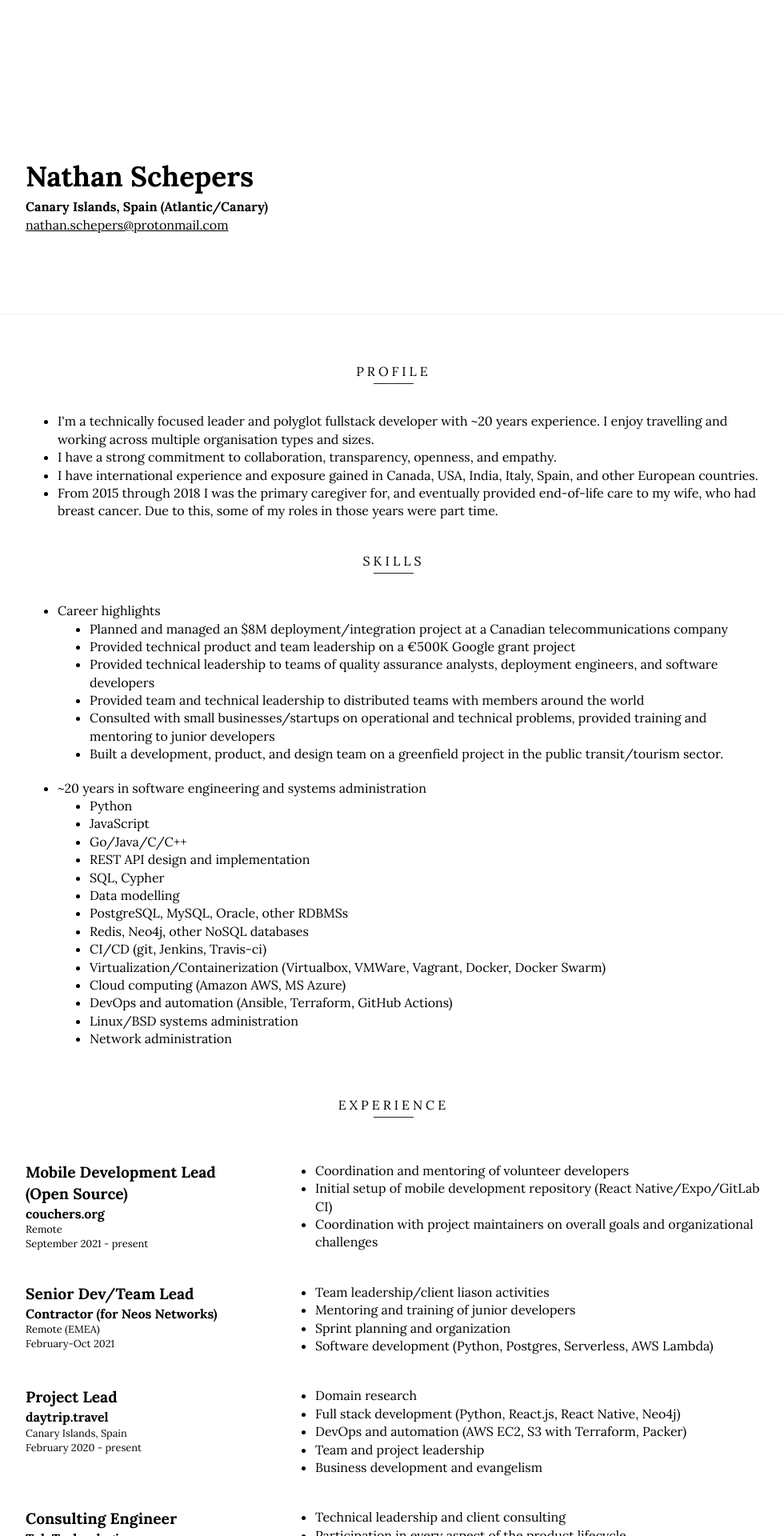
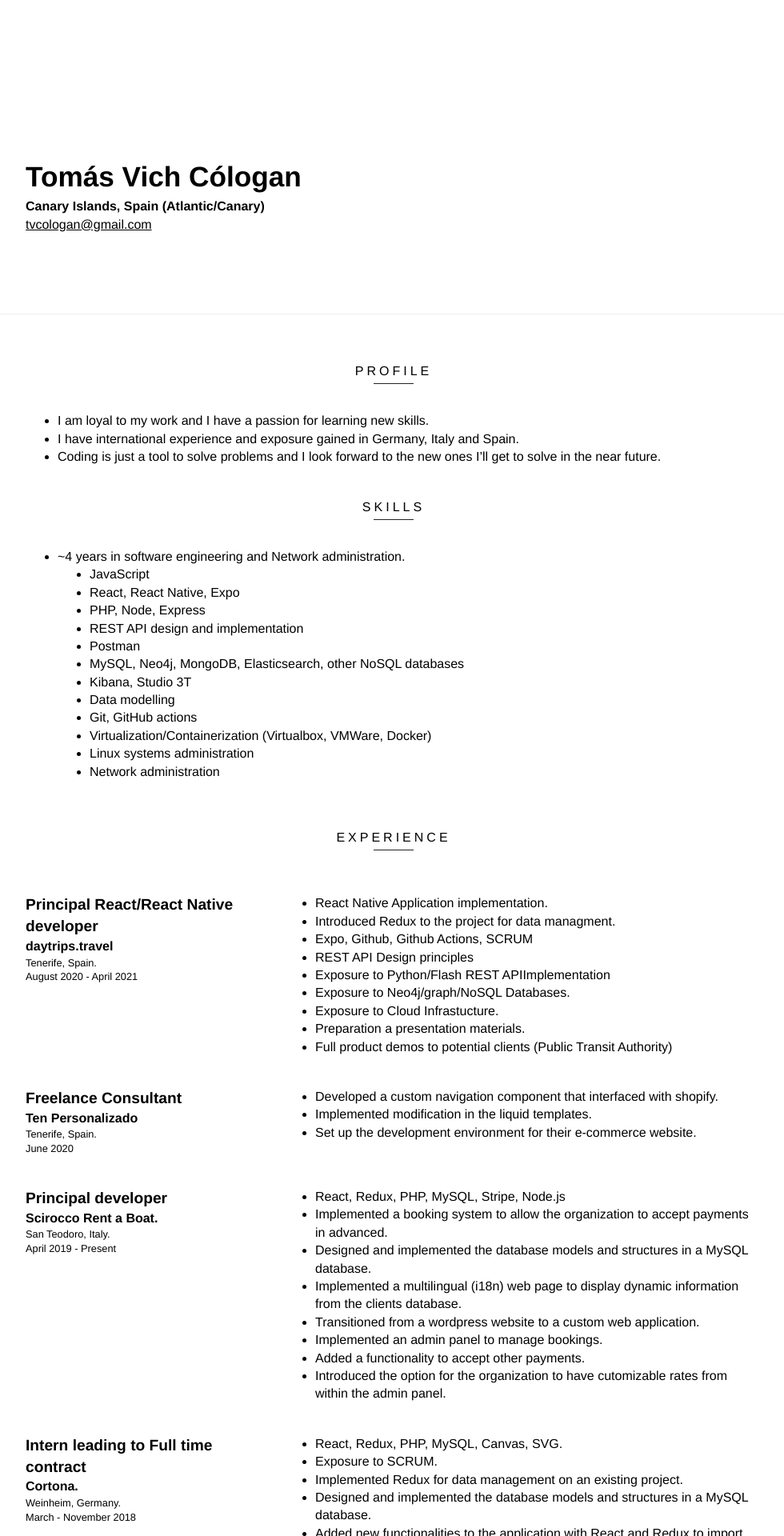
Before and after one commit to tvcologan/resume-site-jekyll, a Jekyll site: the page built from index.html, in a window 1280 px wide. Shown: the top 1920 px of the page at 80% size, without its empty margins (148-1128 px from the left). Built offline with Jekyll 4.4.1, drawn with Linux system fonts in a browser that asks for light colours; some of the changed text lies outside the part shown.

Commit message:
Edited data outsite deploy folder.

```diff
--- a/_config.yml
+++ b/_config.yml
@@ -1,20 +1,20 @@
 # Jekyll Resume Theme
 
 # Site settings
-title: Nathan Schepers
-email: nathan.schepers@protonmail.com
-description: Nathan Schepers - Resume
+title: Tomás Vich Cólogan
+email: tvcologan@gmail.com
+description: Tomás Vich Cólogan - Resume
 baseurl:
-url: "http://nathanschepers.ca/"
-name: Nathan Schepers
+url: "https://tvcologan.com/resume"
+name: Tomás Vich Cólogan
 job: software engineer
 location: Canary Islands, Spain (Atlantic/Canary)
 languages:
 twitter_username:
 github_username:
 codepen_username:
-linkedin_username: nathanschepers
-email_address: nathan.schepers@protonmail.com
+linkedin_username: tomas-vich-cologan-6b0a73140
+email_address: tvcologan@gmail.com
 
 # Build settings
 markdown: kramdown
--- a/_data/jobs.yml
+++ b/_data/jobs.yml
@@ -1,117 +1,60 @@
--   title: Mobile Development Lead (Open Source)
-    company: couchers.org
-    location: Remote
-    period: 'September 2021 - present'
-    duties:
-      - description: Coordination and mentoring of volunteer developers
-      - description: Initial setup of mobile development repository (React Native/Expo/GitLab CI)
-      - description: Coordination with project maintainers on overall goals and organizational challenges
+- title: Principal React/React Native developer
+  company: daytrips.travel
+  location: Tenerife, Spain.
+  period: August 2020 - April 2021
+  duties:
+    - description: React Native Application implementation.
+    - description: Introduced Redux to the project for data managment.
+    - description: Expo, Github, Github Actions, SCRUM
+    - description: REST API Design principles
+    - description: Exposure to Python/Flash REST APIImplementation
+    - description: Exposure to Neo4j/graph/NoSQL Databases.
+    - description: Exposure to Cloud Infrastucture.
+    - description: Preparation a presentation materials.
+    - description: Full product demos to potential clients (Public Transit Authority)
 
--   title: Senior Dev/Team Lead
-    company: Contractor (for Neos Networks)
-    location: Remote (EMEA)
-    period: 'February-Oct 2021'
-    duties:
-      - description: Team leadership/client liason activities
-      - description: Mentoring and training of junior developers
-      - description: Sprint planning and organization
-      - description: Software development (Python, Postgres, Serverless, AWS Lambda)
+- title: Freelance Consultant
+  company: Ten Personalizado
+  location: Tenerife, Spain.
+  period: June 2020
+  duties:
+    - description: Developed a custom navigation component that interfaced with shopify.
+    - description: Implemented modification in the liquid templates.
+    - description: Set up the development environment for their e-commerce website.
 
--   title: Project Lead
-    company: daytrip.travel
-    location: Canary Islands, Spain
-    period: 'February 2020 - present'
-    duties:
-      - description: Domain research
-      - description: Full stack development (Python, React.js, React Native, Neo4j)
-      - description: DevOps and automation (AWS EC2, S3 with Terraform, Packer)
-      - description: Team and project leadership
-      - description: Business development and evangelism
+- title: Principal developer
+  company: Scirocco Rent a Boat.
+  location: San Teodoro, Italy.
+  period: "April 2019 - Present"
+  duties:
+    - description: React, Redux, PHP, MySQL, Stripe, Node.js
+    - description: Implemented a booking system to allow the organization to accept payments in advanced.
+    - description: Designed and implemented the database models and structures in a MySQL database.
+    - description: Implemented a multilingual (i18n) web page to display dynamic information from the clients database.
+    - description: Transitioned from a wordpress website to a custom web application.
+    - description: Implemented an admin panel to manage bookings.
+    - description: Added a functionality to accept other payments.
+    - description: Introduced the option for the organization to have cutomizable rates from within the admin panel.
 
--   title: Consulting Engineer
-    company: Tyk Technologies
-    location: Remote (EMEA)
-    period: 'February-August 2019'
-    duties:
-      - description: Technical leadership and client consulting
-      - description: Participation in every aspect of the product lifecycle
-      - description: Development of authentication plugins (Python)
-      - description: Writing of technical blog entries
+- title: Intern leading to Full time contract
+  company: Cortona.
+  location: Weinheim, Germany.
+  period: "March - November 2018"
+  duties:
+    - description: React, Redux, PHP, MySQL, Canvas, SVG.
+    - description: Exposure to SCRUM.
+    - description: Implemented Redux for data management on an existing project.
+    - description: Designed and implemented the database models and structures in a MySQL database.
+    - description: Added new functionalities to the application with React and Redux to import, manage and export data.
+    - description: Organized the file structure of the project.
+    - description: Implemented a file manager to keep track of uploaded and temporary files in PHP.
+    - description: Implemented a new design for the application.
 
--   title: Software Developer
-    company: Ricompro
-    location: Milano, Italy
-    period: 'April-June 2018'
-    duties:
-      - description: Development of an integration between an E-Commerce front end and ERP back end
-      - description: Design and development of a REST API
-      - description: Analysis of overall system security
-
--   title: Technical Product Manager
-    company: CRJI
-    location: Bucharest, Romania
-    period: 'March 2017 - March 2018'
-    duties:
-      - description: Organization of regular meetings with the development team and project stakeholders
-      - description: Leadership of the development team
-      - description: Review and triage of issues in GitHub
-      - description: Production of quarterly reports for stakeholders
-      - description: Production of high-level technical documentation
-
--   title: Freelance Consultant
-    company: Self Employed
-    location: Remote
-    period: '2015 - present'
-    duties:
-      - description: Design and implementation of a document management system for an international welding engineering company
-      - description: Design and implementation of a Django-based order management system for high-capacity lifting devices
-      - description: Creation of an ansible-based automated system for deployment of new web app projects, including setting up OpenVPN, generating keyfiles &c.
-
--   title: Academic Director
-    company: Nicomekl Coding
-    location: London,UK
-    period: 'January-June 2015'
-    duties:
-      - description: Design and delivery of targeted courses in Python, SQL
-
--   title: Software Design Engineer, Quality
-    company: Avvasi Inc.
-    location: Waterloo, ON
-    period: '2012-2013'
-    duties:
-      - description: Automated and manual testing of video compression appliances for telecommunications
-
--   title: Software Developer
-    company: MPower Labs Inc.
-    location: Austin, TX
-    period: '2010-2012'
-    duties:
-      - description: Development of mobile payment infrastructure (SMS interactions)
-
--   title: QA Team Lead
-    company: MPower Labs Inc.
-    location: Austin, TX
-    period: '2010-2012'
-    duties:
-      - description: QA team leadership, API test harness design/development for a mobile payment company
-
--   title: Software Design Engineer
-    company: MKS Inc.
-    location: Waterloo, ON
-    period: '2007-2009'
-    duties:
-      - description: On-site deployment leadership at Research In Motion on an $8M+ contract for defect management and associated integrations, performance test harness development.
-
--   title: Operations Lead
-    company: Exchange Solutions Inc.
-    location: Toronto, ON
-    period: '2001-2003'
-    duties:
-      - description: Oversight of day-to-day operations for a 10M+ subscriber marketing database, design and implementation of internal security measures
-
--   title: Software Integration Engineer
-    company: Solect, a division of Amdocs Inc.
-    location: Toronto, ON
-    period: '1999-2001'
-    duties:
-      - description: Design and implementation of a performance test harness for Solect’s IAF Horizon IP billing framework
+- title: Senior Network administrator
+  company: Multiple hotels / houses.
+  url: https://haciendacuatroventanas.com
+  location: Tenerife, Spain
+  period: "2018-Present"
+  duties:
+    - description: Network / Infrastructure
+    - description: TCP/IP, DHCP, Port forwarding, DNS, Subnet configuration, cabling, end-device configuration.
--- a/_data/profile.yml
+++ b/_data/profile.yml
@@ -1,4 +1,3 @@
--   description: I'm a technically focused leader and polyglot fullstack developer with ~20 years experience. I enjoy travelling and working across multiple organisation types and sizes.
--   description: I have a strong commitment to collaboration, transparency, openness, and empathy.
--   description: I have international experience and exposure gained in Canada, USA, India, Italy, Spain, and other European countries.
--   description: From 2015 through 2018 I was the primary caregiver for, and eventually provided end-of-life care to my wife, who had breast cancer. Due to this, some of my roles in those years were part time.
+- description: I am loyal to my work and I have a passion for learning new skills.
+- description: I have international experience and exposure gained in Germany, Italy and Spain.
+- description: Coding is just a tool to solve problems and I look forward to the new ones I’ll get to solve in the near future.
--- a/_data/skills.yml
+++ b/_data/skills.yml
@@ -1,25 +1,14 @@
--   name: Career highlights
-    examples:
-      - description: Planned and managed an $8M deployment/integration project at a Canadian telecommunications company
-      - description: Provided technical product and team leadership on a €500K Google grant project
-      - description: Provided technical leadership to teams of quality assurance analysts, deployment engineers, and software developers
-      - description: Provided team and technical leadership to distributed teams with members around the world
-      - description: Consulted with small businesses/startups on operational and technical problems, provided training and mentoring to junior developers
-      - description: Built a development, product, and design team on a greenfield project in the public transit/tourism sector.
-
--   name: ~20 years in software engineering and systems administration
-    examples:
-      - description: Python
-      - description: JavaScript
-      - description: Go/Java/C/C++
-      - description: REST API design and implementation
-      - description: SQL, Cypher
-      - description: Data modelling
-      - description: PostgreSQL, MySQL, Oracle, other RDBMSs
-      - description: Redis, Neo4j, other NoSQL databases
-      - description: CI/CD (git, Jenkins, Travis-ci)
-      - description: Virtualization/Containerization (Virtualbox, VMWare, Vagrant, Docker, Docker Swarm)
-      - description: Cloud computing (Amazon AWS, MS Azure)
-      - description: DevOps and automation (Ansible, Terraform, GitHub Actions)
-      - description: Linux/BSD systems administration
-      - description: Network administration
+- name: ~4 years in software engineering and Network administration.
+  examples:
+    - description: JavaScript
+    - description: React, React Native, Expo
+    - description: PHP, Node, Express
+    - description: REST API design and implementation
+    - description: Postman
+    - description: MySQL, Neo4j, MongoDB, Elasticsearch, other NoSQL databases
+    - description: Kibana, Studio 3T
+    - description: Data modelling
+    - description: Git, GitHub actions
+    - description: Virtualization/Containerization (Virtualbox, VMWare, Docker)
+    - description: Linux systems administration
+    - description: Network administration
--- a/_sass/_typography.scss
+++ b/_sass/_typography.scss
@@ -4,11 +4,12 @@
 @import url(https://fonts.googleapis.com/css?family=Lora:400,700|Playfair+Display:400,700,900);
 
 // Our variables
-$base-font-family: "Lora", Helvetica, Arial, sans-serif;
-$base-font-size:   16px;
+// $base-font-family: "Lora", Helvetica, Arial, sans-serif;
+$base-font-family: Helvetica, Arial, sans-serif;
+$base-font-size: 16px;
 
 body {
-    font-family: $base-font-family, serif;
-    font-size: $base-font-size;
-    line-height: 1.4;
+  font-family: $base-font-family, serif;
+  font-size: $base-font-size;
+  line-height: 1.4;
 }
```
Also changed, not shown: _data/education.yml (+4 -9 lines), 6 other files.
